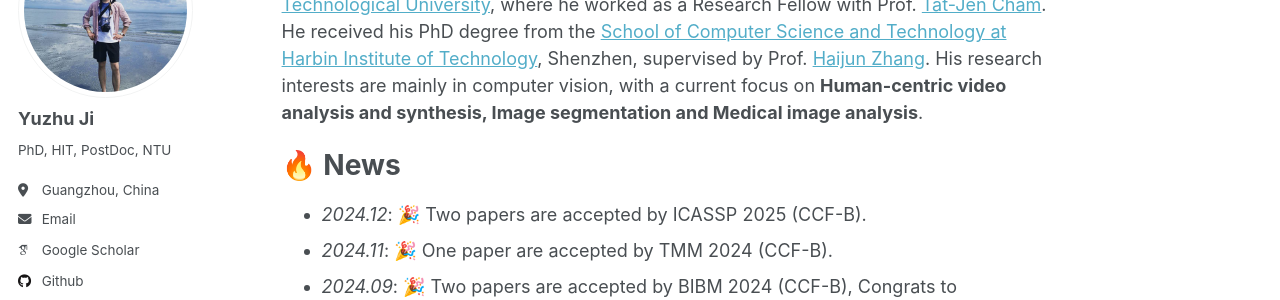
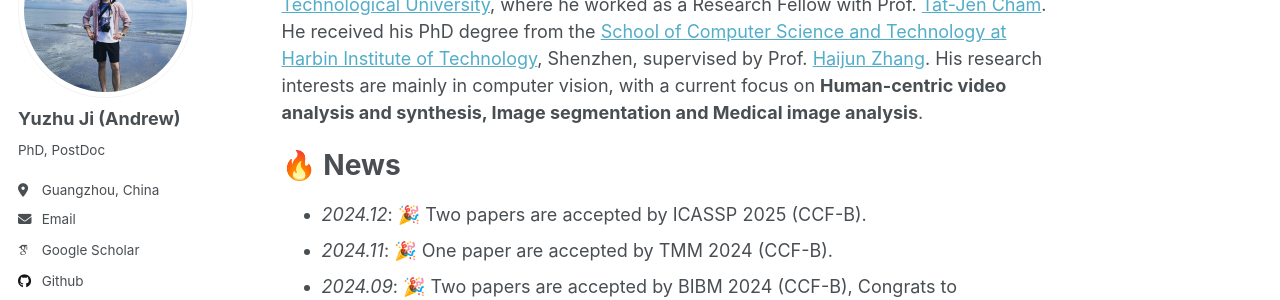
Before and after one commit to AndrewChiyz/andrewchiyz.github.io, a Jekyll site: the page built from _pages/about.md, in a window 1280 px wide. Shown: the part 183-483 px from the top of the page. Built offline with Jekyll 4.4.1, drawn with Linux system fonts in a browser that asks for light colours; some web fonts are replaced.

Commit message:
update: about me

```diff
--- a/_config.yml
+++ b/_config.yml
@@ -22,9 +22,9 @@ repository               : "andrewchiyz/andrewchiyz.github.io"
 author:
   # Biographic information
   avatar           : "android-chrome-512x512.png"
-  name             : "Yuzhu Ji"
+  name             : "Yuzhu Ji (Andrew)"
   pronouns         : # example: "she/her"
-  bio              : "PhD, HIT, PostDoc, NTU "
+  bio              : "PhD, PostDoc"
   location         : "Guangzhou, China"
   employer         : # "GDUT"
   uri              : # URL
```
